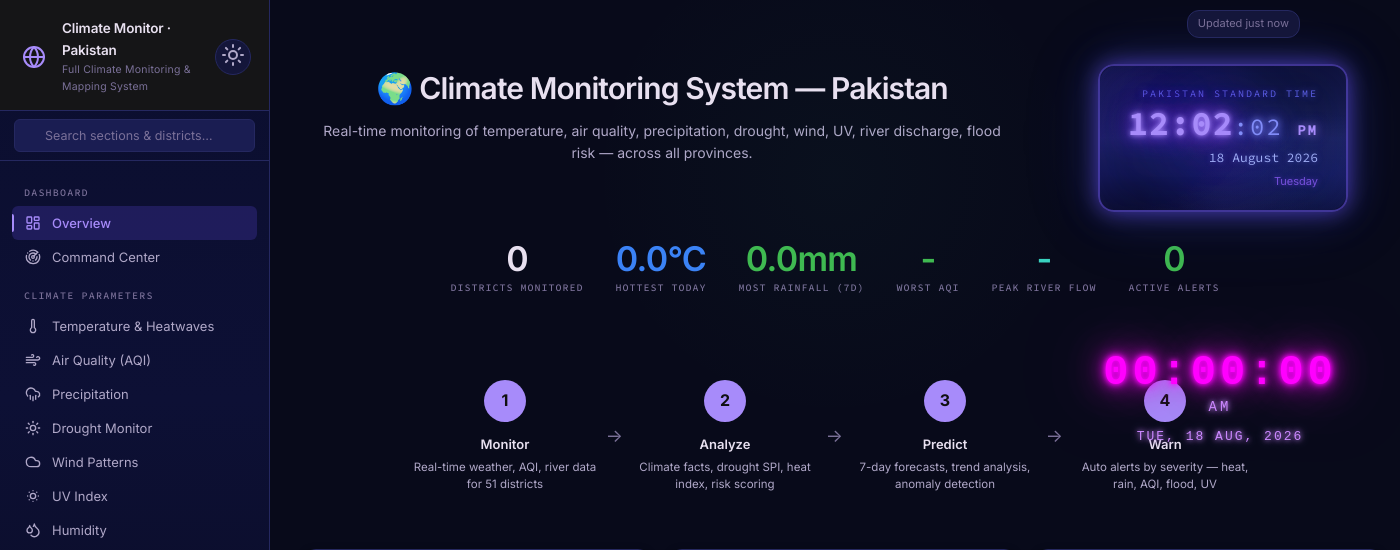
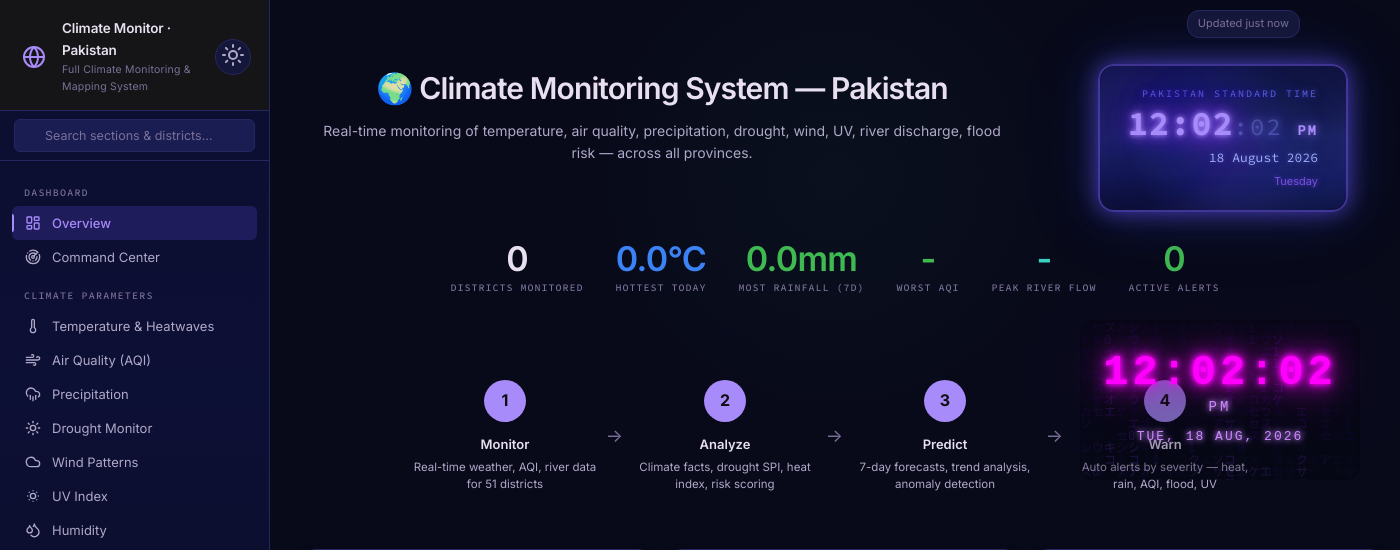
Before and after one commit to mishi29mk-art/climate-monitoring-system, a Flask app: page / in a window 1400 px wide. Shown: the top 550 px of the page. Run offline with Flask 3, Linux system fonts and the light colour scheme; data that the repository does not hold is empty.

Commit message:
fix: add cyberpunk clock JS to index.html

```diff
--- a/data/_meta_weather.json
+++ b/data/_meta_weather.json
@@ -1 +1 @@
-{"last_fetch": "2026-08-18 06:57:22", "districts": 56, "type": "weather"}
+{"last_fetch": "2026-08-18 07:01:25", "districts": 56, "type": "weather"}
--- a/templates/index.html
+++ b/templates/index.html
@@ -126,9 +126,71 @@
 <script src="/static/js/flood-replay-map.js?v=44"></script>
 <script src="/static/js/maps.js?v=44"></script>
 <script src="/static/js/charts.js?v=44"></script>
-<script src="/static/js/app.js?v=76"></script>
+<script src="/static/js/app.js?v=77"></script>
 <script src="/static/js/sections/alert-settings.js?v=1"></script>
 
 <script>lucide.createIcons();</script>
+<script>
+// Cyberpunk Digital Clock (every page)
+(function(){
+    var timeEl = document.getElementById('cyber-time');
+    var ampmEl = document.getElementById('cyber-ampm');
+    var dateEl = document.getElementById('cyber-date');
+    var canvas = document.getElementById('matrix-canvas');
+    if (!timeEl || !canvas) return;
+
+    var ctx = canvas.getContext('2d');
+    var days = ['SUN','MON','TUE','WED','THU','FRI','SAT'];
+    var months = ['JAN','FEB','MAR','APR','MAY','JUN','JUL','AUG','SEP','OCT','NOV','DEC'];
+
+    // Matrix rain
+    var chars = '01ア イ ウ エ オ カ キ ク ケ コ サ シ ス セ ソ';
+    var fontSize = 12;
+    var columns, drops;
+
+    function initMatrix() {
+        canvas.width = canvas.offsetWidth || 280;
+        canvas.height = canvas.offsetHeight || 160;
+        columns = Math.floor(canvas.width / fontSize);
+        drops = [];
+        for (var i = 0; i < columns; i++) drops[i] = 1;
+    }
+    initMatrix();
+
+    function drawMatrix() {
+        ctx.fillStyle = 'rgba(8, 10, 26, 0.05)';
+        ctx.fillRect(0, 0, canvas.width, canvas.height);
+        ctx.fillStyle = '#6633aa';
+        ctx.font = fontSize + 'px monospace';
+        for (var i = 0; i < drops.length; i++) {
+            var text = chars[Math.floor(Math.random() * chars.length)];
+            ctx.fillText(text, i * fontSize, drops[i] * fontSize);
+            if (drops[i] * fontSize > canvas.height && Math.random() > 0.975) {
+                drops[i] = 0;
+            }
+            drops[i]++;
+        }
+    }
+
+    function tick() {
+        var now = new Date();
+        var pk = new Date(now.toLocaleString('en-US', {timeZone:'Asia/Karachi'}));
+        var h = pk.getHours();
+        var m = String(pk.getMinutes()).padStart(2, '0');
+        var s = String(pk.getSeconds()).padStart(2, '0');
+        var ampm = h >= 12 ? 'PM' : 'AM';
+        var h12 = h % 12 || 12;
+        timeEl.textContent = h12 + ':' + m + ':' + s;
+        ampmEl.textContent = ampm;
+        dateEl.textContent = days[pk.getDay()] + ', ' + pk.getDate() + ' ' + months[pk.getMonth()] + ', ' + pk.getFullYear();
+        drawMatrix();
+    }
+
+    tick();
+    setInterval(tick, 1000);
+    setInterval(drawMatrix, 50);
+    window.addEventListener('resize', initMatrix);
+})();
+</script>
 </body>
 </html>
```
